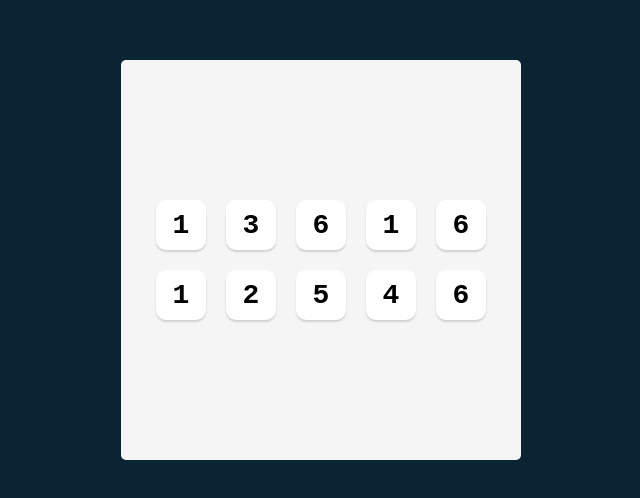
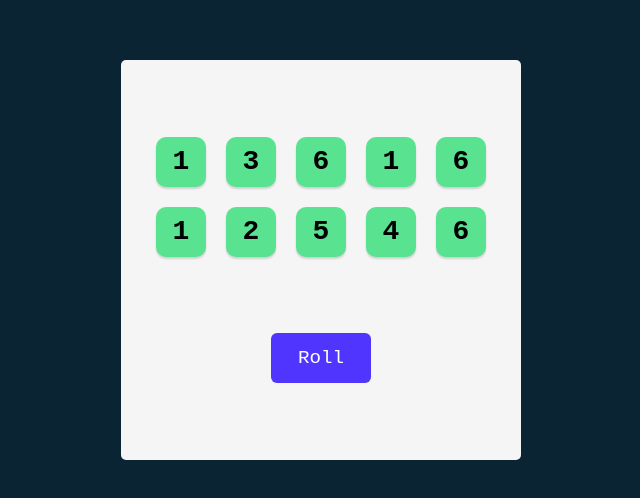
Before and after one commit to DoniJ12/Tenzies-Game, a React (Vite) app: page / in a window 1280 px wide. Shown: the part 140-638 px from the top of the page, without its empty margins (319-959 px from the left). Built offline with nearby package versions, Linux system fonts and the light colour scheme.

Commit message:
Addied Held property

```diff
--- a/package.json
+++ b/package.json
@@ -10,6 +10,7 @@
     "preview": "vite preview"
   },
   "dependencies": {
+    "nanoid": "^5.1.6",
     "react": "^19.1.1",
     "react-dom": "^19.1.1"
   },
--- a/src/App.jsx
+++ b/src/App.jsx
@@ -1,17 +1,31 @@
 import Die from "./Die";
-import { use, useState } from "react";
+import { nanoid } from "nanoid";
+import { useState } from "react";
 function App() {
+  const [dice, setDice] = useState(generateAllNewDice());
+
   function generateAllNewDice() {
-    return new Array(10).fill(0).map(() => Math.ceil(Math.random() * 6));
+    return new Array(10).fill(0).map(() => ({
+      value: Math.ceil(Math.random() * 6),
+      isHeld: true,
+      id: nanoid(),
+    }));
   }
 
-  const [dice, setDice] = useState(generateAllNewDice());
+  const elements = dice.map((dieObj) => (
+    <Die key={dieObj.id} value={dieObj.value} isHeld={dieObj.isHeld} />
+  ));
 
-  const elements = dice.map((numbers) => <Die value={numbers} />);
+  function rollDice() {
+    setDice(generateAllNewDice());
+  }
 
   return (
     <main>
       <div className="dice-container">{elements}</div>
+      <button className="roll-dice" onClick={rollDice}>
+        Roll
+      </button>
     </main>
   );
 }
--- a/src/Die.jsx
+++ b/src/Die.jsx
@@ -1,7 +1,11 @@
-export default function({value}) {
-  return(
+export default function ({ value, isHeld }) {
+  const style = {
+    backgroundColor: isHeld ? "#59E391" : "white",
+  };
+
+  return (
     <>
-      <button>{value}</button>
+      <button style={style}>{value}</button>
     </>
-  )
+  );
 }
--- a/src/index.css
+++ b/src/index.css
@@ -3,9 +3,9 @@
 }
 
 body {
-    font-family: 'Courier New', Courier, monospace;
+  font-family: "Courier New", Courier, monospace;
   margin: 0;
-    background-color: #0B2434;
+  background-color: #0b2434;
   padding: 20px;
   height: 100vh;
   display: flex;
@@ -22,12 +22,12 @@ div#root {
 }
 
 main {
-    background-color: #F5F5F5;
+  background-color: #f5f5f5;
   height: 100%;
   border-radius: 5px;
   display: flex;
   flex-direction: column;
-    justify-content: center;
+  justify-content: space-evenly;
   align-items: center;
 }
 
@@ -37,6 +37,11 @@ main {
   gap: 20px;
 }
 
+button {
+  font-family: "Courier New", Courier, monospace;
+  cursor: pointer;
+}
+
 .dice-container button {
   height: 50px;
   width: 50px;
@@ -44,8 +49,16 @@ main {
   border-radius: 10px;
   border: none;
   background-color: white;
-    font-family:'Courier New', Courier, monospace;
   font-size: 1.75rem;
   font-weight: bold;
-    cursor: pointer;
 }
+
+button.roll-dice {
+  height: 50px;
+  width: 100px;
+  border: none;
+  border-radius: 6px;
+  background-color: #5035ff;
+  color: white;
+  font-size: 1.2rem;
+}
```
Also changed, not shown: 1 other file (tests, documents, lock files or other folders). Lines whose indentation alone changed are shown as unchanged.
